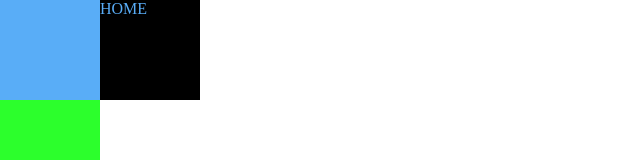
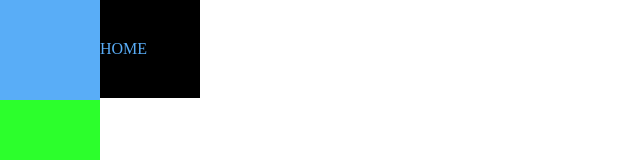
Before and after one commit to VGIO2/Display-table-cell, a plain HTML site: page index.html in a window 1280 px wide. Shown: the top 160 px of the page, without its empty margins (0-640 px from the left). Drawn offline with Linux system fonts and the light colour scheme; a web font is replaced by a local one.

Commit message:
Ahora Si

```diff
--- a/css/main.css
+++ b/css/main.css
@@ -20,10 +20,11 @@ body {
 .box{
 	width: 100px;
 	height: 100px;
-    display: table-cell;
+    display: block;
     text-transform: uppercase;
     text-decoration: none;
     font-family:'Dosis';
+    vertical-align: middle;
 }
 
 li{
@@ -49,7 +50,7 @@ li{
 
 .caja{
     width: 100px;
-    height: 100px;
+    padding: 40px 0px;
     background-color: #000;
     margin-left: 100px;
     display: none;
```
